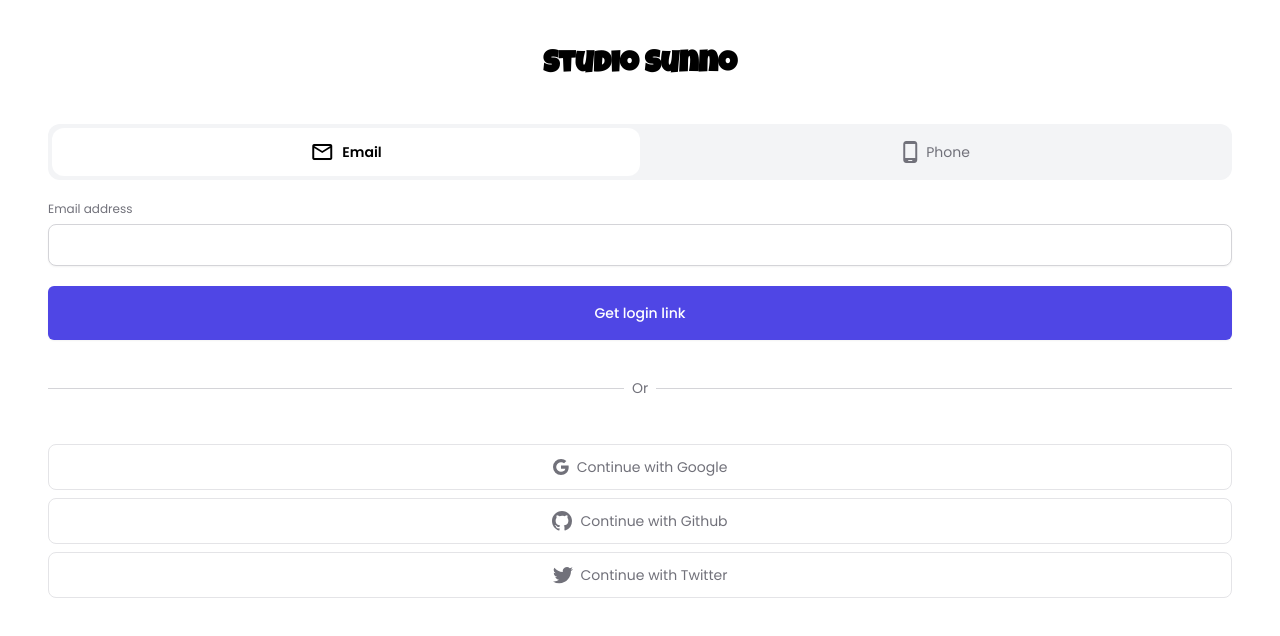
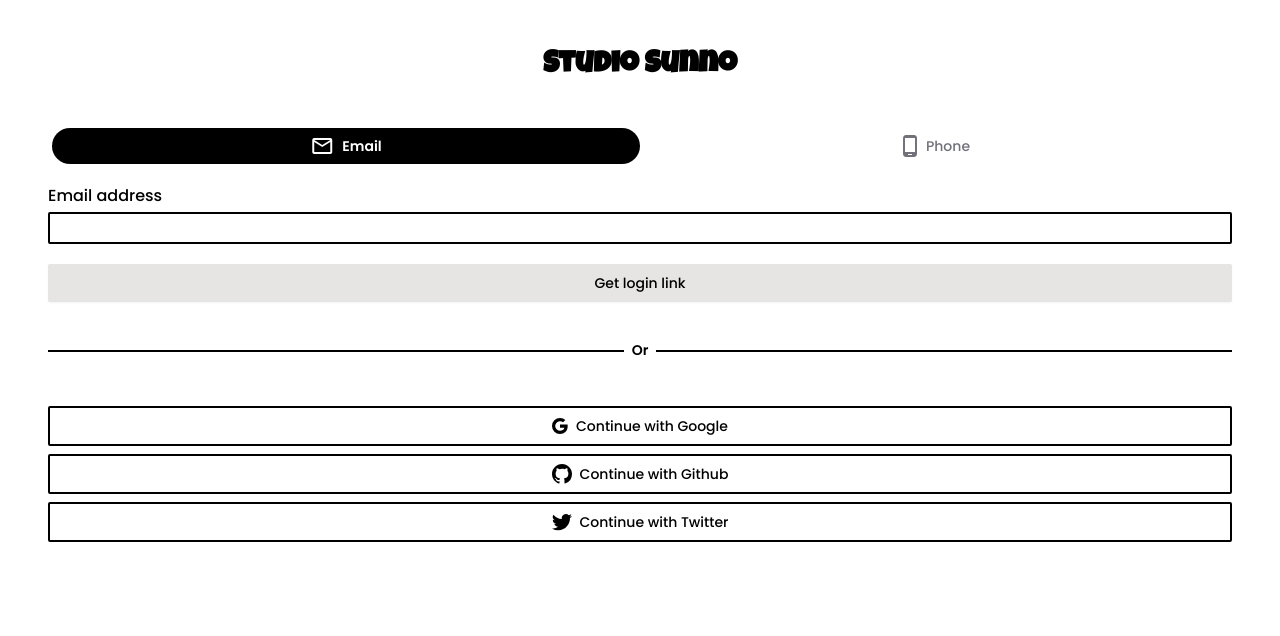
Before and after one commit to seonhop/studio-sunno, a Next.js app: page /enter in a window 1280 px wide. Shown: the top 636 px of the page. Built offline with nearby package versions, Linux system fonts and the light colour scheme.

Commit message:
[UI Update] Unifying tone across pages

```diff
--- a/pages/enter.tsx
+++ b/pages/enter.tsx
@@ -14,13 +14,13 @@
 			<h3 className="text-3xl text-center font-bold logo">Studio Sunno</h3>
 
 			<div className="flex flex-col my-10">
-				<div className="grid grid-cols-2  bg-gray-100 p-1 rounded-xl">
+				<div className="grid grid-cols-2 p-1 rounded-sm">
 					<button
 						onClick={onEmailClick}
 						className={cls(
-							"text-sm p-3 ",
+							"text-sm p-1.5 ",
 							method === "email"
-								? "bg-white rounded-xl text-black font-semibold"
+								? "rounded-full text-white font-semibold bg-black"
 								: "text-zinc-500"
 						)}
 					>
@@ -31,9 +31,9 @@
 					<button
 						onClick={onPhoneClick}
 						className={cls(
-							"text-sm p-3 ",
+							"text-sm p-1 ",
 							method === "phone"
-								? "bg-white rounded-xl text-black font-semibold"
+								? "rounded-full text-white font-semibold bg-black"
 								: "text-zinc-500"
 						)}
 					>
@@ -44,32 +44,33 @@
 					</button>
 				</div>
 				<form className="my-4">
-					<label className="text-xs text-zinc-500">
+					<label className="font-medium">
 						{method === "email" ? "Email address" : null}
 						{method === "phone" ? "Phone number" : null}
 					</label>
-					<div className="mt-1">
+					<div>
 						{method === "email" ? (
 							<input
 								type="email"
 								required
-								className="px-2 py-2 appearance-none focus:outline-0 w-full border border-zinc-300 rounded-lg shadow-sm placeholder-zinc-400 focus:outline-none focus:ring-indigo-500 focus:border-indigo-500"
+								id="title"
+								className="mt-1 px-2 py-1 text-sm appearance-none focus:outline-0 w-full border-2 border-black rounded-sm  placeholder-zinc-400 focus:outline-none focus:border-black focus:ring-0"
 							/>
 						) : null}
 						{method === "phone" ? (
 							<div className="w-full flex items-center">
-								<span className="h-full flex items-center justify-center px-3 py-2 rounded-l-md border border-r-0 border-zinc-300 bg-zinc-50 text-zinc-500 select-none ">
+								<span className="text-sm mt-1 h-full flex items-center justify-center px-3 py-1 rounded-l-sm border-2 border-r-0 border-black   select-none font-medium ">
 									+1
 								</span>
 								<input
 									type="number"
 									required
-									className="appearance-none w-full px-3 py-2 border border-zinc-300 rounded-md rounded-l-none shadow-sm placeholder-zinc-400 focus:outline-none focus:ring-indigo-500 focus:border-indigo-500"
+									className=" mt-1 px-2 py-1 text-sm appearance-none focus:outline-0 w-full border-l-0 border-t-2 border-r-2 border-b-2 border-black rounded-r-sm rounded-l-0  placeholder-zinc-400 focus:outline-none focus:ring-0 focus:outline-black focus:border-black"
 								/>
 							</div>
 						) : null}
 					</div>
-					<button className="transition-colors mt-5 w-full bg-indigo-600 hover:bg-indigo-700 text-white py-4 px-4 border border-transparent rounded-md shadow-sm text-sm font-medium focus:ring-2 focus:ring-offset-2 focus:ring-indigo-600 focus:outline-none ">
+					<button className="transition-colors mt-5 w-full bg-stone-200 hover:bg-stone-300  py-2 px-4 border border-transparent rounded-sm shadow-sm text-sm font-medium focus:ring-2 focus:ring-offset-2 focus:ring-indigo-600 focus:outline-none ">
 						{method === "email" ? "Get login link" : null}
 						{method === "phone" ? "Get one-time password" : null}
 					</button>
@@ -77,13 +78,13 @@
 
 				<div>
 					<div className="relative my-8">
-						<div className="absolute w-full border-t border-zinc-300" />
+						<div className="absolute w-full border-t-2 border-black" />
 						<div className="relative -top-3 text-center ">
-							<span className="bg-white px-2 text-sm text-zinc-500">Or</span>
+							<span className="bg-white px-2 text-sm font-semibold">Or</span>
 						</div>
 					</div>
-					<div className="grid gap-2 text-zinc-500">
-						<button className="transition-colors w-full border border-zinc-200 rounded-lg py-3 hover:bg-zinc-100 hover:text-black">
+					<div className="grid gap-2 text-sm">
+						<button className="transition-colors w-full rounded-sm py-2 border-2 border-black hover:bg-stone-100">
 							<div className="flex items-center justify-center gap-2">
 								<svg
 									xmlns="http://www.w3.org/2000/svg"
@@ -100,7 +101,7 @@
 								<span className="text-sm">Continue with Google</span>
 							</div>
 						</button>
-						<button className="transition-colors w-full border border-zinc-200 rounded-lg py-3 hover:bg-zinc-100 hover:text-black">
+						<button className="transition-colors w-full rounded-sm py-2 border-2 border-black hover:bg-stone-100">
 							<div className="flex items-center justify-center gap-2">
 								<svg
 									className="w-5 h-5"
@@ -117,7 +118,7 @@
 								<span className="text-sm">Continue with Github</span>
 							</div>
 						</button>
-						<button className="transition-colors w-full border border-zinc-200 rounded-lg py-3 hover:bg-zinc-100 hover:text-black">
+						<button className="transition-colors w-full rounded-sm py-2 border-2 border-black hover:bg-stone-100">
 							<div className="flex items-center justify-center gap-2">
 								<svg
 									className="w-5 h-5"
--- a/pages/og_recs/upload.tsx
+++ b/pages/og_recs/upload.tsx
@@ -56,7 +56,8 @@
 					</label>
 				</div>
 			</div>
-			<div className="flex justify-end w-full">
+			<div className="flex justify-end w-full gap-4">
+				<button className="font-medium">Save</button>
 				<button className="rounded-sm px-4 py-2 bg-stone-200 border-black font-medium hover:bg-stone-300 ">
 					Upload
 				</button>
--- a/styles/globals.css
+++ b/styles/globals.css
@@ -15,6 +15,7 @@
 html,
 body {
 	font-family: "Poppins", sans-serif;
+	font-weight: 500;
 }
 
 .logo {
```
